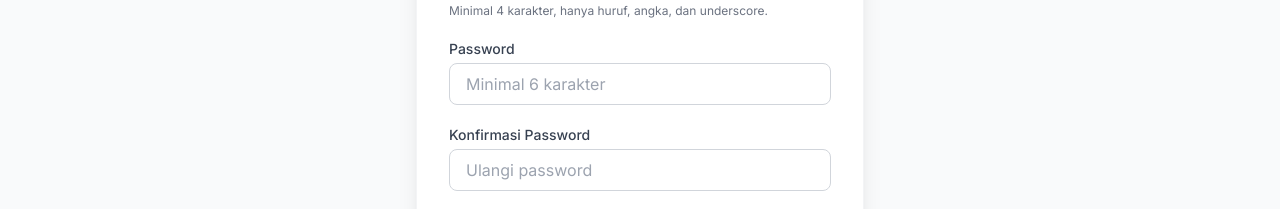
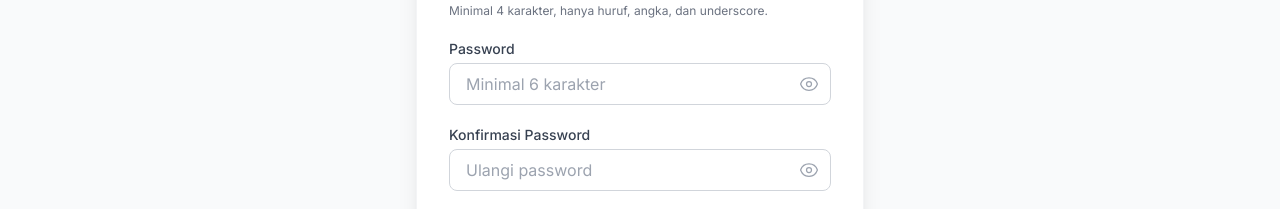
Before and after one commit to ganhanyhanafifi/lpk-humaira-web, a React (Vite) app: page /quiz/daftar in a window 1280 px wide. Shown: the part 588-797 px from the top of the page. Built offline with nearby package versions, Linux system fonts and the light colour scheme; no server answers; the HTML template or start-up script is replaced by a standard one.

Commit message:
fix: add permanent eye icon password visibility toggle on all auth forms

```diff
--- a/src/pages/quiz/DaftarSiswaPage.jsx
+++ b/src/pages/quiz/DaftarSiswaPage.jsx
@@ -2,6 +2,7 @@ import React, { useState, useEffect, useCallback } from 'react';
 import { Link, useNavigate } from 'react-router-dom';
 import { motion } from 'framer-motion';
 import { CheckCircleIcon, XCircleIcon } from '@heroicons/react/24/solid';
+import { EyeIcon, EyeSlashIcon } from '@heroicons/react/24/outline';
 import { useAuth } from '../../contexts/AuthContext';
 import { checkUsernameAvailable } from '../../firebase/quizService';
 
@@ -17,6 +18,9 @@ const DaftarSiswaPage = () => {
     password: '',
     konfirmasiPassword: ''
   });
+
+  const [showPassword, setShowPassword] = useState(false);
+  const [showKonfirmasiPassword, setShowKonfirmasiPassword] = useState(false);
 
   const [errors, setErrors] = useState({});
   const [isCheckingUsername, setIsCheckingUsername] = useState(false);
@@ -261,31 +265,59 @@ const DaftarSiswaPage = () => {
 
             <div>
               <label htmlFor="password" className="block text-sm font-medium text-gray-700 mb-1">Password</label>
+              <div className="relative">
                 <input
-                type="password"
+                  type={showPassword ? 'text' : 'password'}
                   id="password"
                   name="password"
                   value={formData.password}
                   onChange={handleChange}
                   autoComplete="new-password"
-                className={`w-full px-4 py-2 border rounded-lg focus:ring-2 focus:ring-red-500 focus:border-red-500 transition-colors ${errors.password ? 'border-red-500' : 'border-gray-300'}`}
+                  className={`w-full px-4 py-2 pr-10 border rounded-lg focus:ring-2 focus:ring-red-500 focus:border-red-500 transition-colors ${errors.password ? 'border-red-500' : 'border-gray-300'}`}
                   placeholder="Minimal 6 karakter"
                 />
+                <button
+                  type="button"
+                  onClick={() => setShowPassword(!showPassword)}
+                  className="absolute inset-y-0 right-0 pr-3 flex items-center text-gray-400 hover:text-gray-600 focus:outline-none"
+                  tabIndex="-1"
+                >
+                  {showPassword ? (
+                    <EyeSlashIcon className="h-5 w-5" />
+                  ) : (
+                    <EyeIcon className="h-5 w-5" />
+                  )}
+                </button>
+              </div>
               {errors.password && <p className="mt-1 text-xs text-red-600">{errors.password}</p>}
             </div>
 
             <div>
               <label htmlFor="konfirmasiPassword" className="block text-sm font-medium text-gray-700 mb-1">Konfirmasi Password</label>
+              <div className="relative">
                 <input
-                type="password"
+                  type={showKonfirmasiPassword ? 'text' : 'password'}
                   id="konfirmasiPassword"
                   name="konfirmasiPassword"
                   value={formData.konfirmasiPassword}
                   onChange={handleChange}
                   autoComplete="new-password"
-                className={`w-full px-4 py-2 border rounded-lg focus:ring-2 focus:ring-red-500 focus:border-red-500 transition-colors ${errors.konfirmasiPassword ? 'border-red-500' : 'border-gray-300'}`}
+                  className={`w-full px-4 py-2 pr-10 border rounded-lg focus:ring-2 focus:ring-red-500 focus:border-red-500 transition-colors ${errors.konfirmasiPassword ? 'border-red-500' : 'border-gray-300'}`}
                   placeholder="Ulangi password"
                 />
+                <button
+                  type="button"
+                  onClick={() => setShowKonfirmasiPassword(!showKonfirmasiPassword)}
+                  className="absolute inset-y-0 right-0 pr-3 flex items-center text-gray-400 hover:text-gray-600 focus:outline-none"
+                  tabIndex="-1"
+                >
+                  {showKonfirmasiPassword ? (
+                    <EyeSlashIcon className="h-5 w-5" />
+                  ) : (
+                    <EyeIcon className="h-5 w-5" />
+                  )}
+                </button>
+              </div>
               {errors.konfirmasiPassword && <p className="mt-1 text-xs text-red-600">{errors.konfirmasiPassword}</p>}
             </div>
 
--- a/src/pages/quiz/LoginSenseiPage.jsx
+++ b/src/pages/quiz/LoginSenseiPage.jsx
@@ -2,13 +2,14 @@ import React, { useState } from 'react';
 import { Link, useNavigate } from 'react-router-dom';
 import { motion } from 'framer-motion';
 import { useAuth } from '../../contexts/AuthContext';
-import { AcademicCapIcon } from '@heroicons/react/24/outline';
+import { AcademicCapIcon, EyeIcon, EyeSlashIcon } from '@heroicons/react/24/outline';
 
 /**
  * LoginSenseiPage - Sensei (Teacher) login page
  */
 const LoginSenseiPage = () => {
   const [formData, setFormData] = useState({ username: '', password: '' });
+  const [showPassword, setShowPassword] = useState(false);
   const [isSubmitting, setIsSubmitting] = useState(false);
   const [error, setError] = useState('');
 
@@ -108,18 +109,30 @@ const LoginSenseiPage = () => {
               <label htmlFor="password" className="block text-sm font-medium text-gray-300">
                 Password
               </label>
-              <div className="mt-1">
+              <div className="mt-1 relative">
                 <input
                   id="password"
                   name="password"
-                  type="password"
+                  type={showPassword ? 'text' : 'password'}
                   autoComplete="current-password"
                   required
                   value={formData.password}
                   onChange={handleChange}
-                  className="appearance-none block w-full px-3 py-2 bg-gray-900 border border-gray-700 rounded-md shadow-sm placeholder-gray-500 text-white focus:outline-none focus:ring-[#D4A017] focus:border-[#D4A017] sm:text-sm transition-colors"
+                  className="appearance-none block w-full px-3 py-2 pr-10 bg-gray-900 border border-gray-700 rounded-md shadow-sm placeholder-gray-500 text-white focus:outline-none focus:ring-[#D4A017] focus:border-[#D4A017] sm:text-sm transition-colors"
                   placeholder="••••••••"
                 />
+                <button
+                  type="button"
+                  onClick={() => setShowPassword(!showPassword)}
+                  className="absolute inset-y-0 right-0 pr-3 flex items-center text-gray-400 hover:text-white focus:outline-none"
+                  tabIndex="-1"
+                >
+                  {showPassword ? (
+                    <EyeSlashIcon className="h-5 w-5" />
+                  ) : (
+                    <EyeIcon className="h-5 w-5" />
+                  )}
+                </button>
               </div>
             </div>
 
--- a/src/pages/quiz/LoginSiswaPage.jsx
+++ b/src/pages/quiz/LoginSiswaPage.jsx
@@ -2,13 +2,14 @@ import React, { useState } from 'react';
 import { Link, useNavigate, useLocation } from 'react-router-dom';
 import { motion } from 'framer-motion';
 import { useAuth } from '../../contexts/AuthContext';
-import { UserIcon } from '@heroicons/react/24/outline';
+import { UserIcon, EyeIcon, EyeSlashIcon } from '@heroicons/react/24/outline';
 
 /**
  * LoginSiswaPage - Student login page
  */
 const LoginSiswaPage = () => {
   const [formData, setFormData] = useState({ username: '', password: '' });
+  const [showPassword, setShowPassword] = useState(false);
   const [isSubmitting, setIsSubmitting] = useState(false);
   const [error, setError] = useState('');
 
@@ -110,18 +111,30 @@ const LoginSiswaPage = () => {
               <label htmlFor="password" className="block text-sm font-medium text-gray-700">
                 Password
               </label>
-              <div className="mt-1">
+              <div className="mt-1 relative">
                 <input
                   id="password"
                   name="password"
-                  type="password"
+                  type={showPassword ? 'text' : 'password'}
                   autoComplete="current-password"
                   required
                   value={formData.password}
                   onChange={handleChange}
-                  className="appearance-none block w-full px-3 py-2 border border-gray-300 rounded-md shadow-sm placeholder-gray-400 focus:outline-none focus:ring-red-500 focus:border-red-500 sm:text-sm"
+                  className="appearance-none block w-full px-3 py-2 pr-10 border border-gray-300 rounded-md shadow-sm placeholder-gray-400 focus:outline-none focus:ring-red-500 focus:border-red-500 sm:text-sm"
                   placeholder="••••••••"
                 />
+                <button
+                  type="button"
+                  onClick={() => setShowPassword(!showPassword)}
+                  className="absolute inset-y-0 right-0 pr-3 flex items-center text-gray-400 hover:text-gray-600 focus:outline-none"
+                  tabIndex="-1"
+                >
+                  {showPassword ? (
+                    <EyeSlashIcon className="h-5 w-5" />
+                  ) : (
+                    <EyeIcon className="h-5 w-5" />
+                  )}
+                </button>
               </div>
             </div>
 
```
Lines whose indentation alone changed are shown as unchanged.
